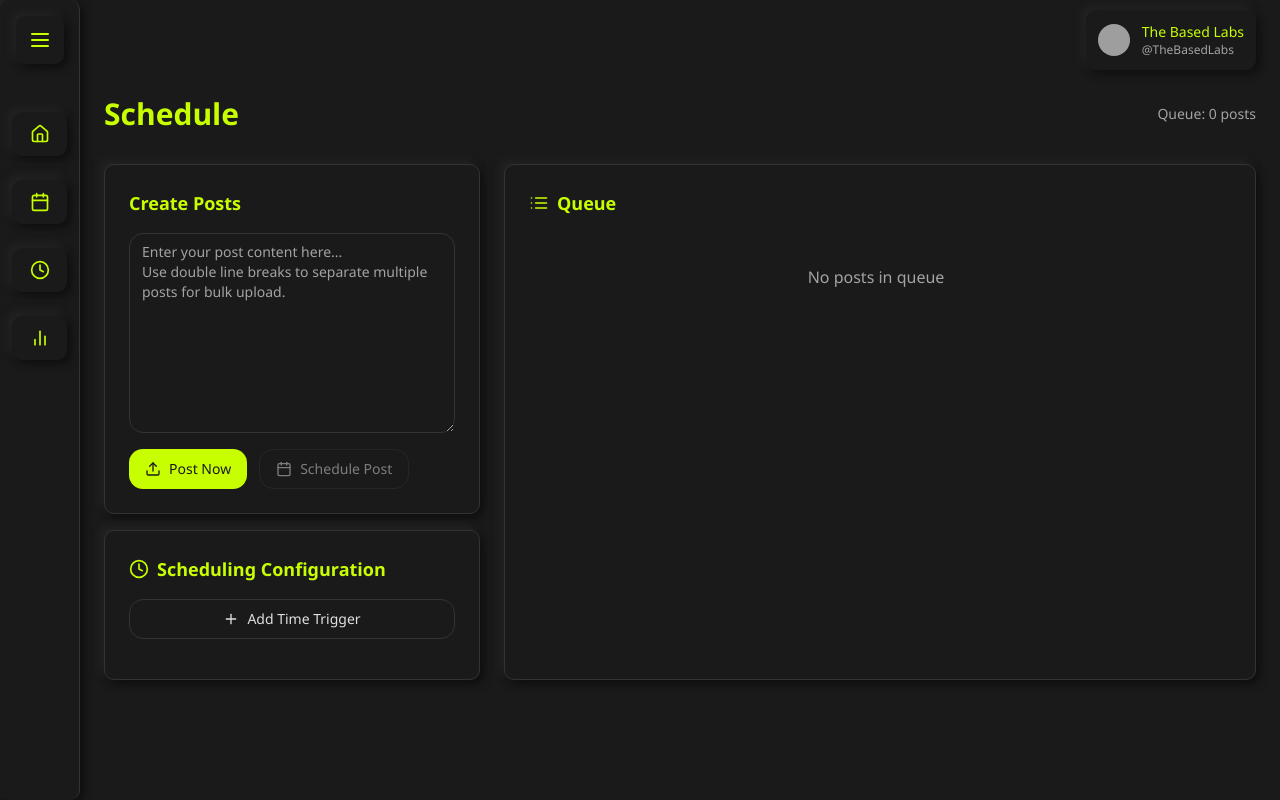
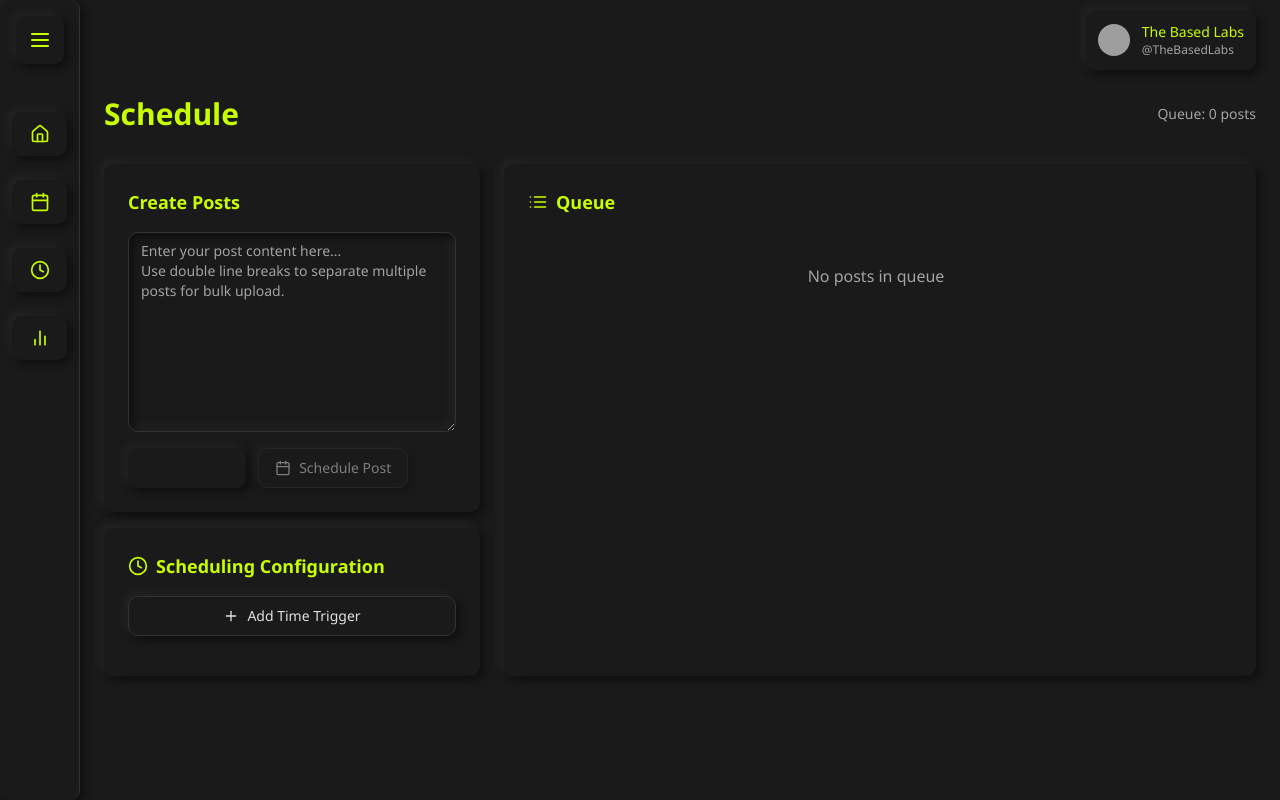
Before and after one commit to rythwik-open/tweet-scheduler-nexus, a React (Vite) app: page /schedule in a window 1280 px wide. Built offline with nearby package versions, Linux system fonts and the light colour scheme; grey boxes are pictures that could not be loaded.

Commit message:
Refactor: Apply consistent button and card styles
- Remove button hover effects and apply consistent styles across the app.
- Standardize card borders to match button styles.
- Ensure all clickable elements use the same neumorphic design.

```diff
--- a/src/components/layout/NavItem.tsx
+++ b/src/components/layout/NavItem.tsx
@@ -12,7 +12,7 @@ const NavItem = ({ icon: Icon, label, to, expanded }: NavItemProps) => {
   return (
     <Link
       to={to}
-      className="neumorphic p-3 rounded-full flex items-center justify-center text-primary hover:opacity-80 transition-opacity button-inflated active:pressed"
+      className="neumorphic p-3 rounded-full flex items-center justify-center text-primary active:pressed"
     >
       <Icon className="h-5 w-5" />
       {expanded && <span className="ml-3 text-sm">{label}</span>}
--- a/src/components/schedule/PostScheduler.tsx
+++ b/src/components/schedule/PostScheduler.tsx
@@ -23,14 +23,14 @@ const PostScheduler = ({ content, onSchedule }: PostSchedulerProps) => {
       <PopoverTrigger asChild>
         <Button
           variant="outline"
-          className="flex items-center gap-2"
+          className="neumorphic rounded-full active:pressed"
           disabled={!content.trim()}
         >
           <Calendar className="h-4 w-4" />
           Schedule Post
         </Button>
       </PopoverTrigger>
-      <PopoverContent className="w-auto p-0" align="start">
+      <PopoverContent className="w-auto p-0 neumorphic border-0" align="start">
         <div className="p-3">
           <CalendarComponent
             mode="single"
--- a/src/components/schedule/QueueList.tsx
+++ b/src/components/schedule/QueueList.tsx
@@ -30,7 +30,7 @@ const QueueList = ({ posts }: QueueListProps) => {
         {sortedPosts.map((post) => (
           <div
             key={post.id}
-            className="p-4 rounded-md bg-secondary/10 border border-border"
+            className="p-4 rounded-lg neumorphic"
           >
             <div className="flex justify-between items-start gap-4">
               <div className="flex-1">
--- a/src/components/schedule/TimeConfigList.tsx
+++ b/src/components/schedule/TimeConfigList.tsx
@@ -51,7 +51,7 @@ const TimeConfigList = () => {
   };
 
   return (
-    <Card className="neumorphic p-6">
+    <Card className="neumorphic p-6 border-0">
       <div className="space-y-4">
         <h2 className="text-lg font-semibold text-primary flex items-center gap-2">
           <Clock className="h-5 w-5" />
@@ -60,7 +60,7 @@ const TimeConfigList = () => {
 
         <Dialog>
           <DialogTrigger asChild>
-            <Button variant="outline" className="w-full flex items-center gap-2">
+            <Button variant="outline" className="w-full neumorphic rounded-full active:pressed">
               <Plus className="h-4 w-4" />
               Add Time Trigger
             </Button>
@@ -77,9 +77,10 @@ const TimeConfigList = () => {
                   type="time"
                   value={newTime}
                   onChange={(e) => setNewTime(e.target.value)}
+                  className="neumorphic-inset"
                 />
               </div>
-              <Button onClick={handleAddConfig} className="w-full">
+              <Button onClick={handleAddConfig} className="w-full neumorphic rounded-full active:pressed">
                 Add Time
               </Button>
             </div>
@@ -90,12 +91,12 @@ const TimeConfigList = () => {
           {configs.map((config) => (
             <div
               key={config.id}
-              className="flex items-center justify-between p-2 rounded-md bg-card border"
+              className="flex items-center justify-between p-2 rounded-lg neumorphic"
             >
               <span className="text-sm">{config.time}</span>
               <Dialog>
                 <DialogTrigger asChild>
-                  <Button variant="ghost" size="icon">
+                  <Button variant="ghost" size="icon" className="neumorphic rounded-full active:pressed">
                     <Pen className="h-4 w-4" />
                   </Button>
                 </DialogTrigger>
@@ -116,11 +117,12 @@ const TimeConfigList = () => {
                             time: e.target.value
                           })
                         }
+                        className="neumorphic-inset"
                       />
                     </div>
                     <Button
                       onClick={() => handleEditConfig(config)}
-                      className="w-full"
+                      className="w-full neumorphic rounded-full active:pressed"
                     >
                       Save Changes
                     </Button>
--- a/src/pages/Analytics.tsx
+++ b/src/pages/Analytics.tsx
@@ -1,4 +1,3 @@
-
 import { BarChart2 } from 'lucide-react';
 import { Card } from '@/components/ui/card';
 import { BarChart, Bar, XAxis, YAxis, CartesianGrid, ResponsiveContainer } from 'recharts';
@@ -16,17 +15,15 @@ const analyticsData = [
 const Analytics = () => {
   return (
     <div className="max-w-7xl mx-auto space-y-8">
-      {/* Header section */}
       <div className="flex items-center justify-between">
         <h1 className="text-3xl font-bold text-primary">Analytics</h1>
-        <button className="neumorphic px-4 py-2 rounded-xl flex items-center gap-2 text-primary hover:opacity-80 transition-opacity">
+        <button className="neumorphic px-4 py-2 rounded-full flex items-center gap-2 text-primary active:pressed">
           <BarChart2 className="h-5 w-5" />
           <span>Export Report</span>
         </button>
       </div>
 
-      {/* Chart section */}
-      <Card className="neumorphic p-6">
+      <Card className="neumorphic p-6 border-0">
         <h2 className="text-xl font-semibold text-primary mb-6">Weekly Posts</h2>
         <div className="h-[300px] w-full">
           <ResponsiveContainer width="100%" height="100%">
@@ -40,7 +37,6 @@ const Analytics = () => {
         </div>
       </Card>
 
-      {/* Stats grid */}
       <div className="grid grid-cols-1 md:grid-cols-2 lg:grid-cols-3 gap-6">
         <StatCard title="Total Posts" value="245" subtitle="this month" />
         <StatCard title="Engagement Rate" value="12.4%" subtitle="last 30 days" />
@@ -58,7 +54,7 @@ interface StatCardProps {
 
 const StatCard = ({ title, value, subtitle }: StatCardProps) => {
   return (
-    <Card className="neumorphic p-6">
+    <Card className="neumorphic p-6 border-0">
       <h3 className="text-lg font-medium text-primary">{title}</h3>
       <div className="mt-4">
         <p className="text-4xl font-bold text-primary">{value}</p>
--- a/src/pages/Index.tsx
+++ b/src/pages/Index.tsx
@@ -5,16 +5,14 @@ import { Card } from '@/components/ui/card';
 const Index = () => {
   return (
     <div className="max-w-7xl mx-auto space-y-8">
-      {/* Header section */}
       <div className="flex items-center justify-between">
         <h1 className="text-3xl font-bold text-primary">Dashboard</h1>
-        <button className="neumorphic px-4 py-2 rounded-xl flex items-center gap-2 text-primary hover:opacity-80 transition-opacity">
+        <button className="neumorphic px-4 py-2 rounded-full flex items-center gap-2 text-primary active:pressed">
           <Plus className="h-5 w-5" />
           <span>New Post</span>
         </button>
       </div>
 
-      {/* Stats grid */}
       <div className="grid grid-cols-1 md:grid-cols-2 lg:grid-cols-4 gap-6">
         <StatCard title="Scheduled Posts" value="8" subtitle="Remaining" />
         <StatCard title="Post Frequency" value="2" subtitle="per day" />
@@ -22,18 +20,17 @@ const Index = () => {
         <StatCard title="Success Rate" value="98%" subtitle="last 30 days" />
       </div>
 
-      {/* Post composer */}
-      <Card className="neumorphic p-6 space-y-6">
+      <Card className="neumorphic p-6 space-y-6 border-0">
         <h2 className="text-xl font-semibold text-primary">Create Post</h2>
         <textarea
           className="w-full h-32 neumorphic-inset p-4 text-sm resize-none focus:ring-1 focus:ring-primary outline-none"
           placeholder="Write your tweet..."
         />
         <div className="flex gap-4">
-          <button className="neumorphic flex-1 py-3 rounded-xl text-primary hover:opacity-80 transition-opacity">
+          <button className="neumorphic flex-1 py-3 rounded-full text-primary active:pressed">
             Post Now
           </button>
-          <button className="neumorphic flex-1 py-3 rounded-xl text-primary hover:opacity-80 transition-opacity">
+          <button className="neumorphic flex-1 py-3 rounded-full text-primary active:pressed">
             Add to Queue
           </button>
         </div>
@@ -50,7 +47,7 @@ interface StatCardProps {
 
 const StatCard = ({ title, value, subtitle }: StatCardProps) => {
   return (
-    <Card className="neumorphic p-6">
+    <Card className="neumorphic p-6 border-0">
       <h3 className="text-lg font-medium text-primary">{title}</h3>
       <div className="mt-4">
         <p className="text-4xl font-bold text-primary">{value}</p>
--- a/src/pages/Schedule.tsx
+++ b/src/pages/Schedule.tsx
@@ -45,20 +45,20 @@ const Schedule = () => {
 
       <div className="grid grid-cols-[1fr_2fr] gap-6">
         <div className="space-y-4">
-          <Card className="neumorphic p-6">
+          <Card className="neumorphic p-6 border-0">
             <div className="space-y-4">
               <h2 className="text-lg font-semibold text-primary">Create Posts</h2>
               <Textarea
                 placeholder="Enter your post content here...
 Use double line breaks to separate multiple posts for bulk upload."
-                className="min-h-[200px] text-foreground"
+                className="min-h-[200px] text-foreground neumorphic-inset"
                 value={content}
                 onChange={(e) => setContent(e.target.value)}
               />
               <div className="flex gap-3">
                 <Button
                   onClick={handlePostNow}
-                  className="flex items-center gap-2"
+                  className="neumorphic rounded-full active:pressed"
                 >
                   <Upload className="h-4 w-4" />
                   Post Now
@@ -89,7 +89,7 @@ Use double line breaks to separate multiple posts for bulk upload."
         </div>
 
         <div className="h-full">
-          <Card className="neumorphic h-full">
+          <Card className="neumorphic h-full border-0">
             <QueueList posts={posts} />
           </Card>
         </div>
```
